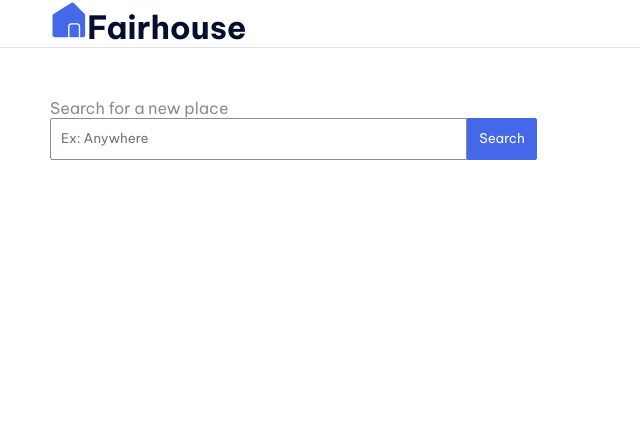
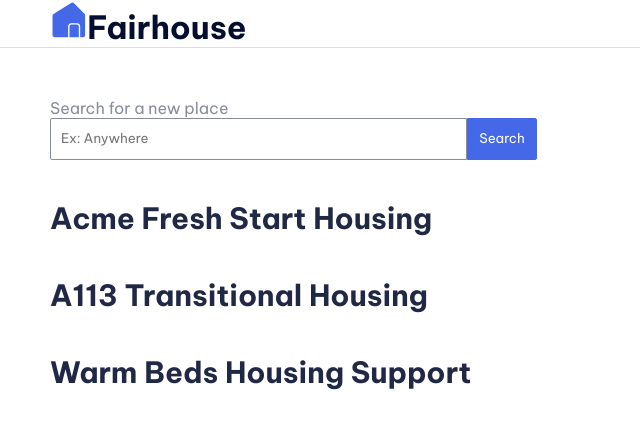
Before and after one commit to PurpleMongrel/angular-tutorial, an Angular app: page / in a window 1280 px wide. Shown: the top 428 px of the page, without its empty margins (0-640 px from the left). Built offline with nearby package versions, Linux system fonts and the light colour scheme.

Commit message:
article element *ngFor to loop through locationList and create <p> for each location.name

```diff
--- a/src/app/housing-list/housing-list.component.html
+++ b/src/app/housing-list/housing-list.component.html
@@ -1,4 +1,6 @@
 <label for="location-search">Search for a new place</label>
 <input id="location-search " #search placeholder="Ex: Anywhere">
 <button (click)="searchHousingLocations(search.value)">Search</button>
-<article *ngFor="let location of locationList"></article>
+<article *ngFor="let location of locationList">
+  <p>{{location.name}}</p>
+</article>
```
